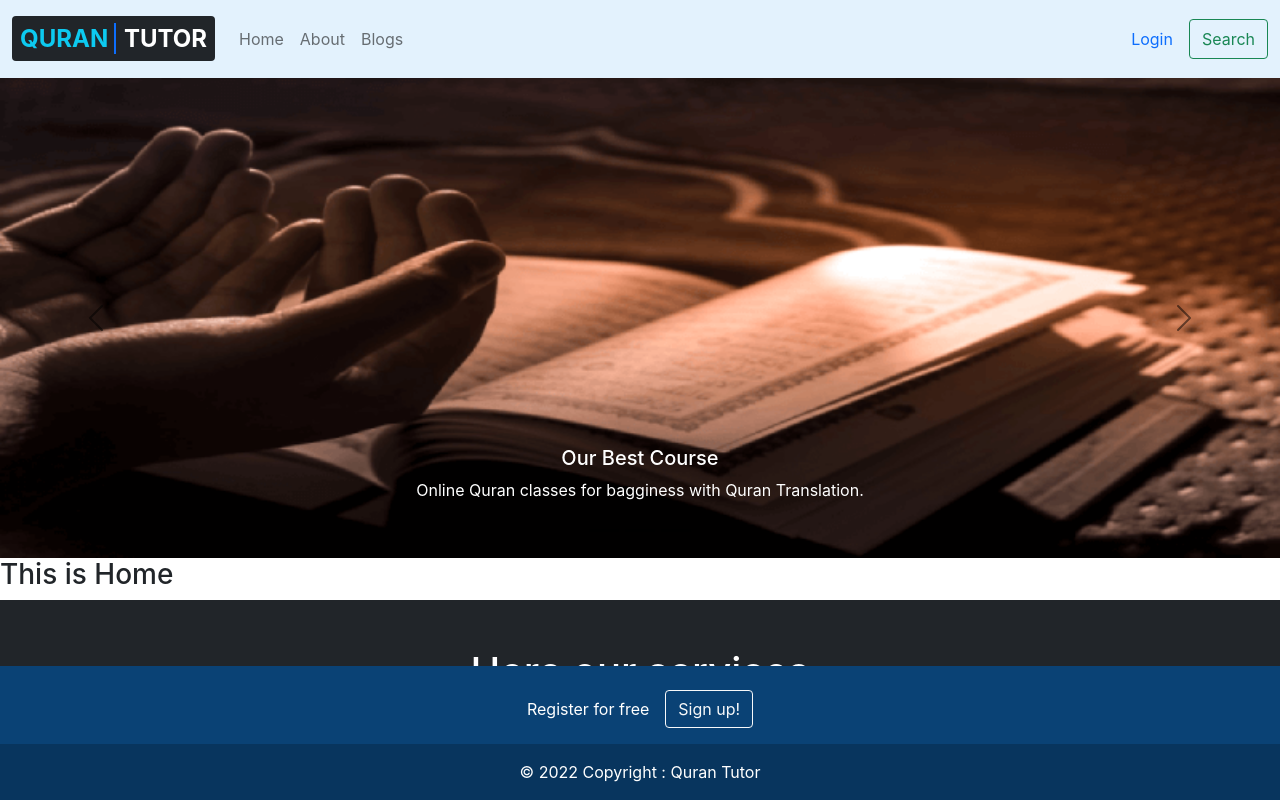
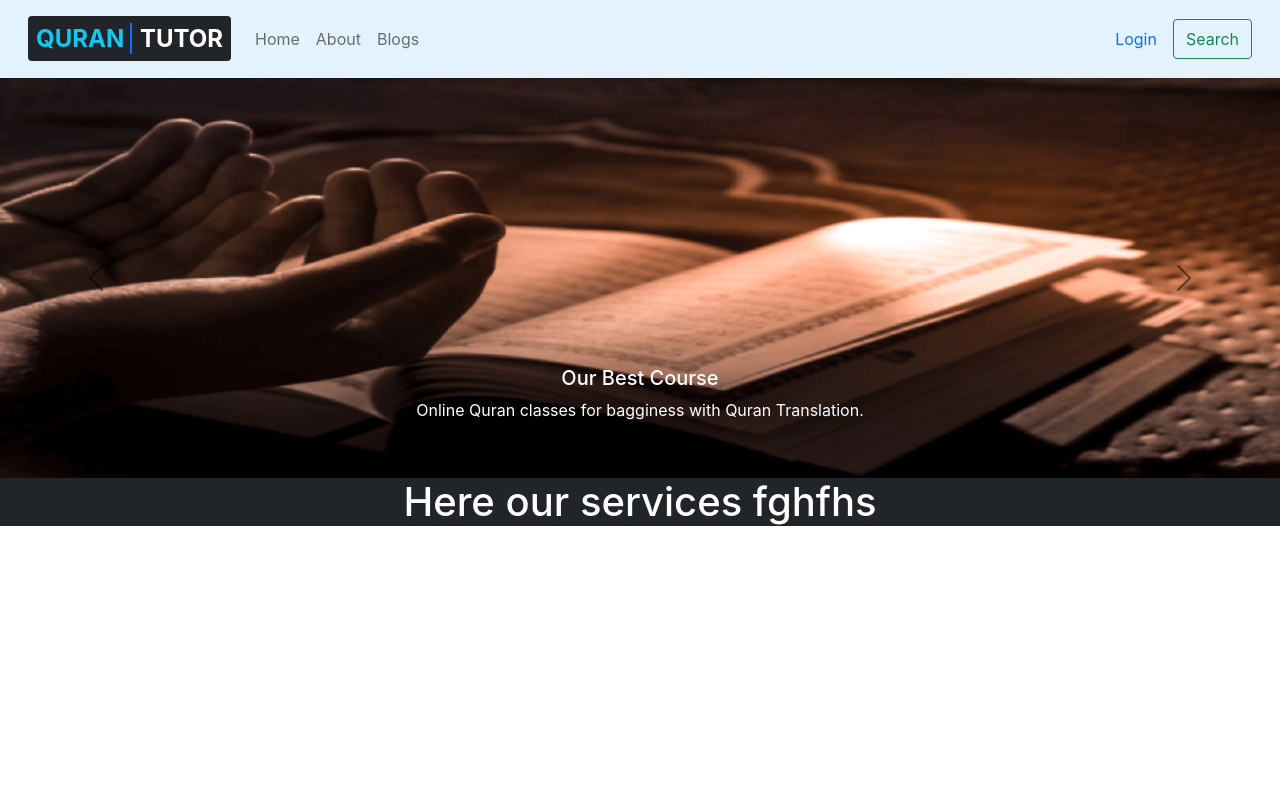
Before and after one commit to frsiam/Quran-tutor-web-application, a React (Create React App) app: page / in a window 1280 px wide. Shown: the top 800 px of the page. Built offline with nearby package versions, Linux system fonts and the light colour scheme.

Commit message:
banner part responsive done

```diff
--- a/src/pages/About/About.js
+++ b/src/pages/About/About.js
@@ -2,7 +2,7 @@ import React from 'react';
 
 const About = () => {
     return (
-        <div className='container'>
+        <div className='position-relative min-vh-100'>
             <h1 className='text-center bg-primary py-5'>About me</h1>
         </div>
     );
--- a/src/pages/Blogs/Blogs.js
+++ b/src/pages/Blogs/Blogs.js
@@ -2,7 +2,7 @@ import React from 'react';
 
 const Blogs = () => {
     return (
-        <div>
+        <div className='position-relative min-vh-100'>
             <h1>Question number-1</h1>
         </div>
     );
--- /dev/null
+++ b/src/pages/Home/Banner/Banner.css
@@ -0,0 +1,15 @@
+@media only screen and (min-width: 577px) and (max-width: 768px){
+    .banner-img{
+        height: 250px;
+    }
+}
+@media only screen and (min-width: 769px) and (max-width: 992px){
+    .banner-img{
+        height:300px;
+    }
+}
+@media only screen and (min-width: 993px) and (max-width: 1400px){
+    .banner-img{
+        height:400px;
+    }
+}
--- a/src/pages/Home/Banner/Banner.js
+++ b/src/pages/Home/Banner/Banner.js
@@ -1,5 +1,5 @@
 import React from 'react';
-import banner from '../../../images/banner.png'
+import './Banner.css'
 import banner1 from '../../../images/banner/banner1.png'
 import banner2 from '../../../images/banner/banner2.png'
 import banner3 from '../../../images/banner/banner3.png'
@@ -14,21 +14,21 @@ const Banner = () => {
             </div>
             <div className="carousel-inner">
                 <div className="carousel-item active" data-bs-interval="10000">
-                    <img src={banner1} className="d-block w-100" alt="..." />
+                    <img src={banner1} className="d-block w-100 banner-img" alt="..." />
                     <div className="carousel-caption d-none d-md-block text-white">
                         <h5>Our Best Course</h5>
                         <p>Online Quran classes for bagginess with Quran Translation.</p>
                     </div>
                 </div>
                 <div className="carousel-item" data-bs-interval="2000">
-                    <img src={banner2} className="d-block w-100" alt="..."/>
+                    <img src={banner2} className="d-block w-100 banner-img" alt="..."/>
                         <div className="carousel-caption d-none d-md-block text-white">
                             <h5>Learn Quran With Tajweed</h5>
                             <p>Quran tutor offers an online Quran Tajweed course for both men and women.</p>
                         </div>
                 </div>
                 <div className="carousel-item">
-                    <img src={banner3} className="d-block w-100" alt="..."/>
+                    <img  src={banner3} className="d-block w-100 banner-img" alt="..."/>
                         <div className="carousel-caption d-none d-md-block text-white">
                             <h5>Quran reading course</h5>
                             <p>We provide an easy way for the newborn Muslims and adults to seek the Holy Quran.</p>
--- a/src/pages/Home/Home.js
+++ b/src/pages/Home/Home.js
@@ -4,10 +4,9 @@ import Services from './Services/Services';
 
 const Home = () => {
     return (
-        <div>
-            <Banner/>
-            <h3>This is Home</h3>
-            <Services/>
+        <div className='position-relative min-vh-100'>
+            <Banner />
+            <Services />
         </div>
     );
 };
--- a/src/pages/Home/Services/Services.js
+++ b/src/pages/Home/Services/Services.js
@@ -3,7 +3,7 @@ import React from 'react';
 const Services = () => {
     return (
         <div>
-            <h1 className='text-white text-center bg-dark py-5'>Here our services</h1>
+            <h1 className='text-white text-center bg-dark'>Here our services fghfhs</h1>
         </div>
     );
 };
--- a/src/pages/Shared/Footer/Footer.js
+++ b/src/pages/Shared/Footer/Footer.js
@@ -3,7 +3,7 @@ import React from 'react';
 const Footer = () => {
     const year = new Date().getFullYear()
     return (
-        <section className="fixed-bottom">
+        <section className="postion-fixed mt-5 bottom-5">
             <footer className="text-center text-white" style={{backgroundColor:'#0a4275'}}>
                 <div className="container p-4 pb-0">
                     <section className="">
--- a/src/pages/Shared/Header/Header.js
+++ b/src/pages/Shared/Header/Header.js
@@ -4,7 +4,7 @@ import { Link } from 'react-router-dom';
 const Header = () => {
     return (
         <nav className="navbar navbar-expand-md navbar-light" style={{backgroundColor: '#e3f2fd'}}>
-            <div className="container-fluid py-2">
+            <div className="container-fluid py-2 mx-md-3">
                 <Link className="navbar-brand" to="/"><span className='fs-4 fw-bolder text-uppercase bg-dark p-2 text-info rounded'>Quran <span className='border-right border me-2 border-primary'></span><span className='text-white'>Tutor</span></span></Link>
                 <button className="navbar-toggler" type="button" data-bs-toggle="collapse" data-bs-target="#navbarSupportedContent" aria-controls="navbarSupportedContent" aria-expanded="false" aria-label="Toggle navigation">
                     <span className="navbar-toggler-icon"></span>
```
Also changed, not shown: src/pages/CheckOut/CheckOut.js (added, +11 -0 lines).
